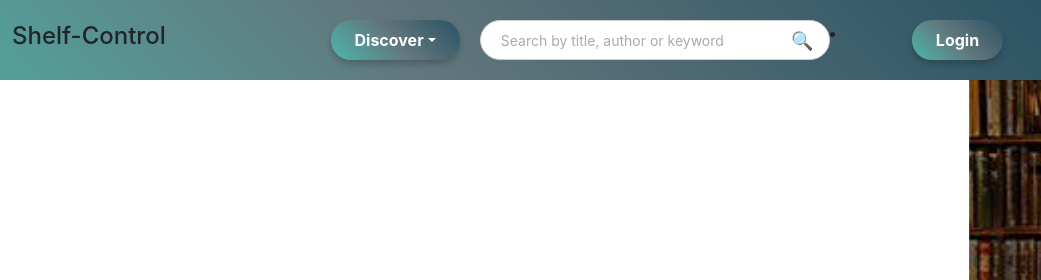
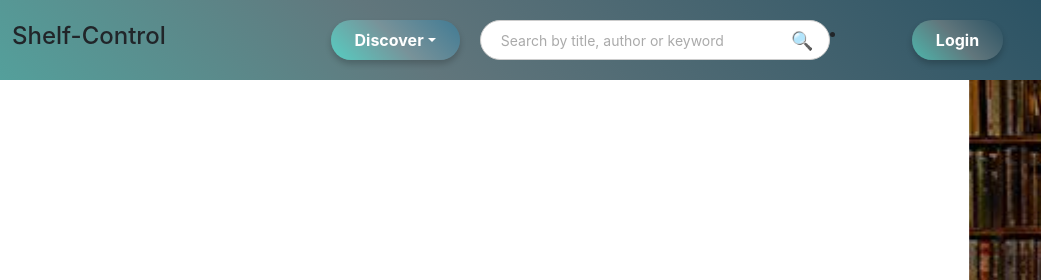
Before and after one commit to Arpansahu143/PROJECT-X, a plain HTML site: page final.html in a window 1280 px wide. Shown: the top 280 px of the page, 239-1280 px from the left. Drawn offline with nearby package versions, Linux system fonts and the light colour scheme.

Commit message:
Update final.css

```diff
--- a/final.css
+++ b/final.css
@@ -329,7 +329,7 @@ display: flex;
 align-items: center;
 text-align: center;
 height:40px;
-background: linear-gradient(45deg, #4DB6AC, #61767c, #2c5364);
+background: linear-gradient(45deg, #56cec2, #789299, #417b94);
 color: white; /* Text color */
 border: none; /* Remove border */
 border-radius: 30px; /* Rounded corners */
```
